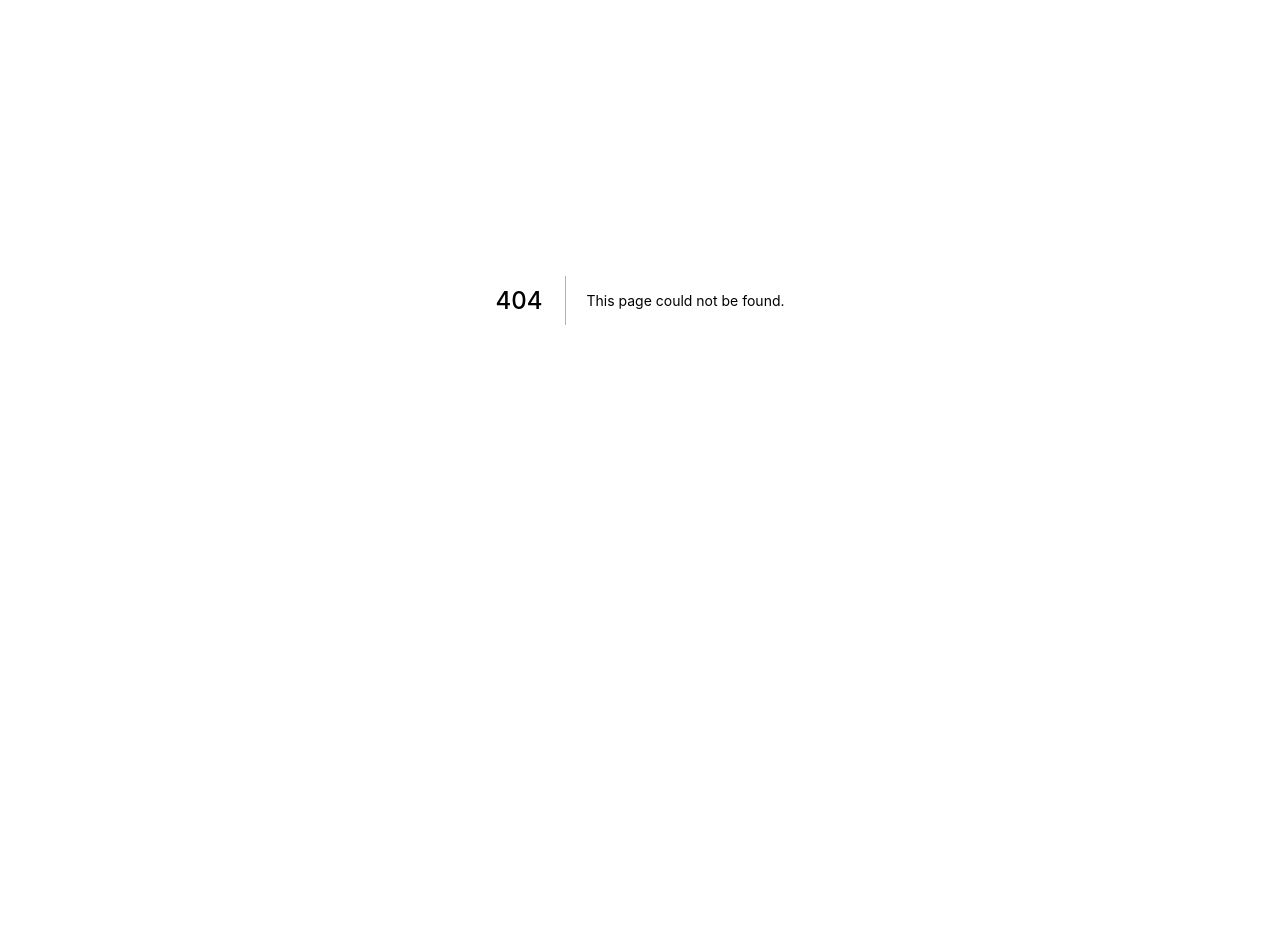
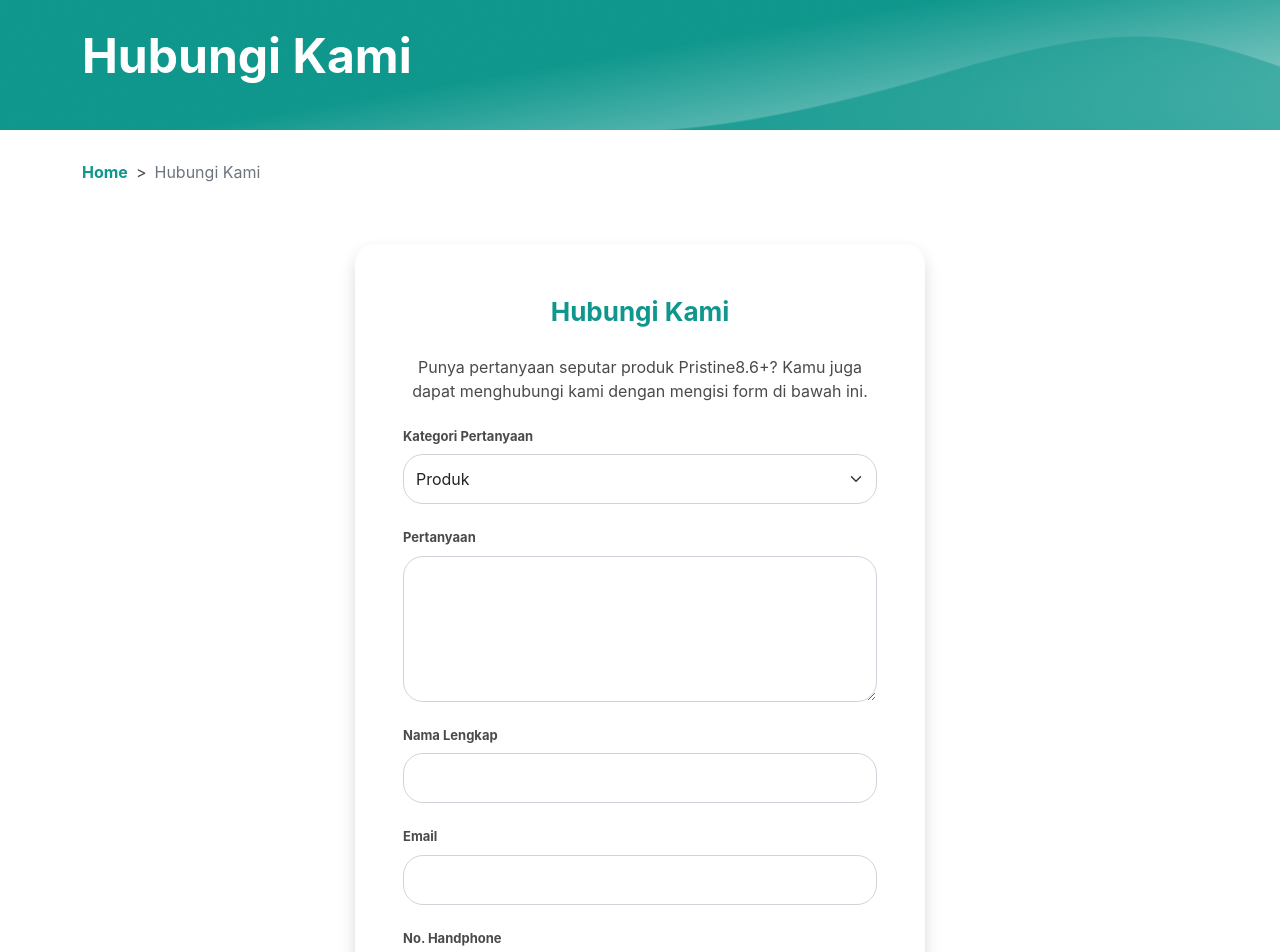
Before and after one commit to DDS-Developers/Pristine-Revamp, a Next.js app: page /hubungi_kami in a window 1280 px wide. Before the commit this address had no page. Shown: the part 100-1052 px from the top of the page. Before the commit the page ends 800 px from the top, so only its background shows below. Built offline with nearby package versions, Linux system fonts and the light colour scheme.

Commit message:
Adding hubungi kami page

```diff
--- /dev/null
+++ b/components/Breadcrumb.js
@@ -0,0 +1,40 @@
+// Dependencies
+import { useRouter } from "next/router";
+import Breadcrumb from "react-bootstrap/Breadcrumb";
+import classNames from "classnames";
+
+function BreadcrumbComponent({ breadcrumb }) {
+	const router = useRouter();
+
+	const handleBreadcrumbClick = (url) => {
+		router.push(url);
+	};
+
+	return (
+		<div className="container">
+			<div className="row">
+				<div className="col-lg">
+					<Breadcrumb className="breadcrumb">
+						{breadcrumb.map((row, i) => (
+							<Breadcrumb.Item
+								href={row.url}
+								active={row.current}
+								className={classNames({
+									"color-pristine-green": !row.current,
+									"fw-bold": !row.current,
+									"color-dark-grey": row.current,
+								})}
+								onClick={() => handleBreadcrumbClick(row.url)}
+								key={i}
+							>
+								{row.label}
+							</Breadcrumb.Item>
+						))}
+					</Breadcrumb>
+				</div>
+			</div>
+		</div>
+	);
+}
+
+export default BreadcrumbComponent;
--- a/components/Navbar.js
+++ b/components/Navbar.js
@@ -49,7 +49,7 @@ function Navbar() {
 							</Link>
 						</div>
 						<div className="me-4 d-flex align-items-center">
-							<Link href="#">
+							<Link href="/hubungi_kami">
 								<a className="color-pristine-green font-size-12 fw-bold text-center">
 									HUBUNGI KAMI
 								</a>
--- /dev/null
+++ b/components/PageHeader.js
@@ -0,0 +1,15 @@
+function PageHeader({ title }) {
+	return (
+		<div className="page-header">
+			<div className="container">
+				<div className="row">
+					<div className="col-lg">
+						<h1 className="font-size-48 fw-bold mb-0">{title}</h1>
+					</div>
+				</div>
+			</div>
+		</div>
+	);
+}
+
+export default PageHeader;
--- /dev/null
+++ b/constants/breadcrumbs.js
@@ -0,0 +1,12 @@
+export const hubungiKami = [
+	{
+		url: "/",
+		label: "Home",
+		current: false,
+	},
+	{
+		url: "#",
+		label: "Hubungi Kami",
+		current: true,
+	},
+];
--- a/package.json
+++ b/package.json
@@ -14,6 +14,7 @@
     "@fortawesome/react-fontawesome": "^0.2.0",
     "babel-plugin-root-import": "^6.6.0",
     "bootstrap": "^5.2.0",
+    "classnames": "^2.3.1",
     "next": "12.2.5",
     "react": "18.2.0",
     "react-bootstrap": "^2.5.0",
--- /dev/null
+++ b/pages/hubungi_kami/index.js
@@ -0,0 +1,95 @@
+// Components
+import Master from "~/components/Master";
+import PageHeader from "~/components/PageHeader";
+import Breadcrumb from "~/components/Breadcrumb";
+
+// Constants
+import { hubungiKami } from "~/constants/breadcrumbs";
+import { useForm } from "react-hook-form";
+
+function Index() {
+	const { handleSubmit } = useForm();
+
+	const onSubmit = (data) => {
+		console.log(data);
+	};
+
+	return (
+		<Master>
+			<PageHeader title="Hubungi Kami" />
+			<Breadcrumb breadcrumb={hubungiKami} />
+			<div className="container" style={{ marginBottom: "110px" }}>
+				<div className="row justify-content-center">
+					<div className="col-lg-6 p-5 rounded-20 shadow d-grid gap-4">
+						<div className="font-size-26 color-pristine-green fw-bold text-center">
+							Hubungi Kami
+						</div>
+						<div className="font-size-16 color-dark-grey text-center">
+							Punya pertanyaan seputar produk Pristine8.6+? Kamu
+							juga dapat menghubungi kami dengan mengisi form di
+							bawah ini.
+						</div>
+						<form
+							onSubmit={handleSubmit(onSubmit)}
+							className="d-grid gap-4"
+						>
+							<div className="d-grid gap-2">
+								<div className="font-size-13 fw-bold color-dark-grey">
+									Kategori Pertanyaan
+								</div>
+								<select className="form-select rounded-20">
+									<option>Produk</option>
+									<option>Layanan</option>
+								</select>
+							</div>
+							<div className="d-grid gap-2">
+								<div className="font-size-13 fw-bold color-dark-grey">
+									Pertanyaan
+								</div>
+								<textarea
+									className="form-control rounded-20"
+									rows="5"
+								/>
+							</div>
+							<div className="d-grid gap-2">
+								<div className="font-size-13 fw-bold color-dark-grey">
+									Nama Lengkap
+								</div>
+								<input
+									type="text"
+									className="form-control rounded-20"
+								/>
+							</div>
+							<div className="d-grid gap-2">
+								<div className="font-size-13 fw-bold color-dark-grey">
+									Email
+								</div>
+								<input
+									type="email"
+									className="form-control rounded-20"
+								/>
+							</div>
+							<div className="d-grid gap-2">
+								<div className="font-size-13 fw-bold color-dark-grey">
+									No. Handphone
+								</div>
+								<input
+									type="text"
+									className="form-control rounded-20"
+								/>
+							</div>
+							<button
+								type="submit"
+								className="rounded-20 bg-pristine-green p-2 text-center color-white border-pristine-green"
+							>
+								Kirim Pesan
+							</button>
+						</form>
+					</div>
+				</div>
+			</div>
+		</Master>
+	);
+}
+
+export default Index;
--- a/styles/globals.css
+++ b/styles/globals.css
@@ -53,13 +53,38 @@ a {
 	padding-bottom: 30px;
 }
 
-.form-control {
+.form-control,
+.form-select {
 	padding: 0.75rem;
 }
 
-.form-control:focus {
+.form-control:focus,
+.form-select:focus {
 	border-color: var(--pristine-green);
 	box-shadow: 0 0 0 0.25rem rgba(15, 151, 141, 0.25);
+}
+
+.page-header {
+	background-image: url("/assets/images/page-header.png");
+	background-repeat-x: no-repeat;
+	background-position-x: center;
+	padding-top: 45px;
+	padding-bottom: 45px;
+}
+
+nav.breadcrumb {
+	margin-top: 30px;
+	margin-bottom: 60px;
+}
+
+ol.breadcrumb {
+	margin-bottom: 0;
+}
+
+.breadcrumb-item + .breadcrumb-item::before {
+	content: ">" !important;
+	align-self: baseline;
+	color: var(--dark-grey);
 }
 /*  */
 
@@ -150,6 +175,10 @@ a {
 	font-size: 14px;
 }
 
+.font-size-16 {
+	font-size: 16px;
+}
+
 .font-size-18 {
 	font-size: 18px;
 }
@@ -160,6 +189,10 @@ a {
 
 .font-size-26 {
 	font-size: 26px;
+}
+
+.font-size-48 {
+	font-size: 48px;
 }
 /*  */
 
```
Also changed, not shown: public/assets/images/page-header.png (added).
